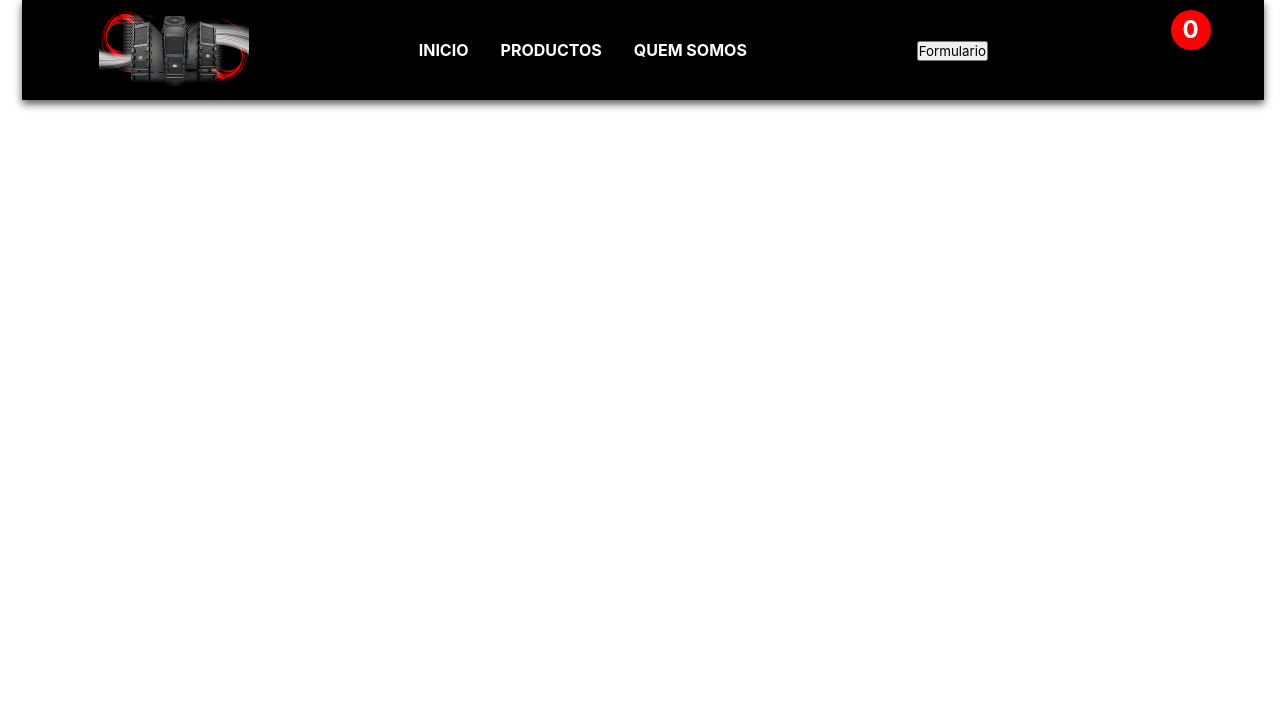
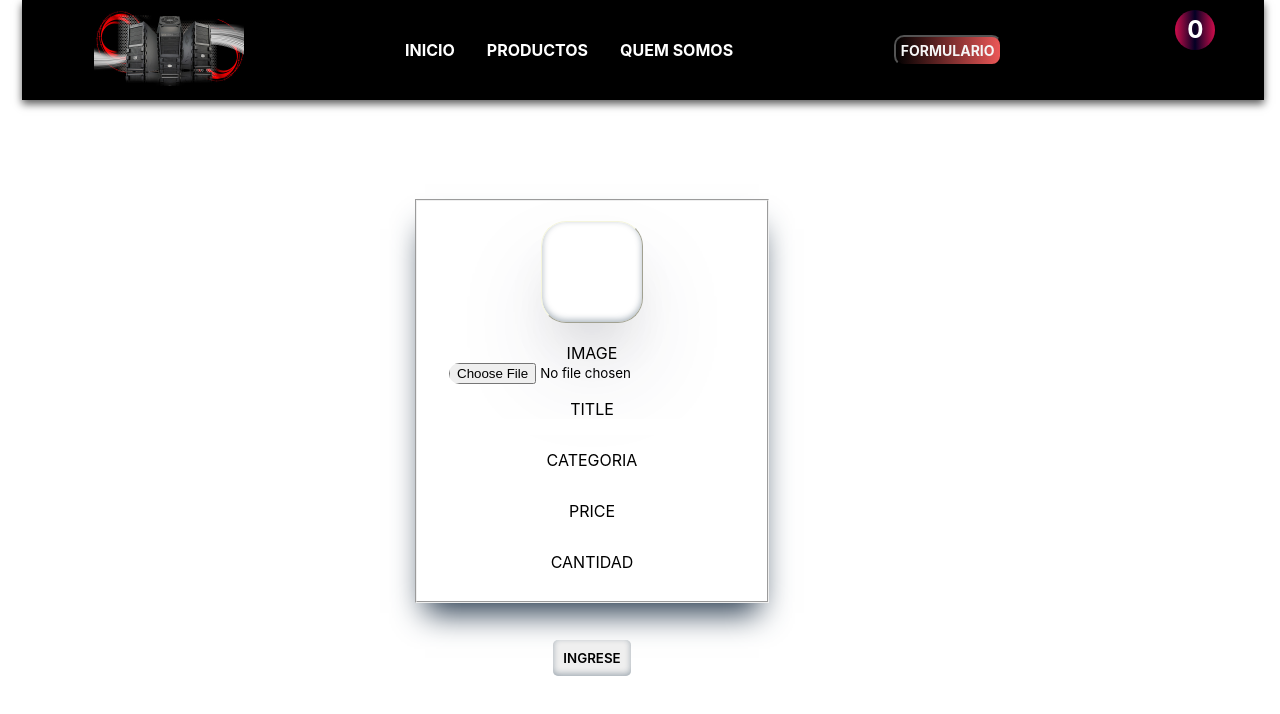
Before and after one commit to jhonmanuelg/loja-Online, a React (Create React App) app: page /form in a window 1280 px wide. Shown: the top 714 px of the page. Built offline with nearby package versions, Linux system fonts and the light colour scheme; some icons are missing.

Commit message:
Subiendo atualização de chamdo dos produtos para o carrinho de compras

```diff
--- a/src/components/carrito/Carrito.js
+++ b/src/components/carrito/Carrito.js
@@ -45,7 +45,7 @@ export const Carrito = () => {
             carrito.forEach((item, index) => {
                 if (item.id === id) {
                     item.cantidad = 1;
-                    carrito.splice(index, 1)
+                    carrito.splice(index,1 )
                 }
             })
             setCarrito([...carrito])
--- a/src/components/context/Dataprovider.js
+++ b/src/components/context/Dataprovider.js
@@ -30,7 +30,7 @@ export const DataProvider = (props) =>{
 
     const addCarrito = (id) =>{
         const addCarrito = carrito.every(item => {
-            return item.id  == id;
+            return item.id  !== id;
         })
         if(addCarrito){
             const data = productos.filter(producto => {
--- a/src/components/form/Form.js
+++ b/src/components/form/Form.js
@@ -1,10 +1,56 @@
-import React from 'react'
-import { Route } from 'react-router-dom'
+import React from "react";
+import  "./styleform.css"
+import { Link } from "react-router-dom";
 
-export default function Form() {
+
+export const Form = () => {
+
+
     return (
-        <div>
+      <div className="formulario">
+        <form className="caixaPrincipal">
+          <h1>Ingrese seu produto</h1>
+          <fieldset className="caixaSecundaria">
+            <div className="cuadro"></div>
+            <label className="caixaSoporte">
+              image
+              <input
+                type="file"
+              />
+            </label>
 
-        </div>
-    )
+            <label className="caixaSoporte">
+              title
+              <input
+                type="text"
+              />
+            </label>
+
+            <label className="caixaSoporte">
+              categoria
+              <input
+                type="text"
+              />
+            </label>
+
+            <label className="caixaSoporte">
+              price
+              <input
+                type="number"
+
+              />
+            </label>
+
+            <label className="caixaSoporte">
+              cantidad
+              <input
+                type="number"
+              />
+            </label>
+            <button className="btnform">INGRESE</button>
+          </fieldset>
+        </form>
+      </div>
+    );
+
 }
--- a/src/components/form/styleform.css
+++ b/src/components/form/styleform.css
@@ -0,0 +1,87 @@
+body {
+    box-sizing: content-box;
+  }
+
+  .formulario {
+    width: 100%;
+    height: 98vh;
+    background-repeat: no-repeat;
+    background-size: cover;
+  }
+
+  .caixaPrincipal {
+    margin: auto;
+    padding-top: 10%;
+    width: 450px;
+    height: 350px;
+  }
+
+  .caixaPrincipal > h1 {
+    margin: auto;
+    display: flex;
+    color: white;
+    font-size: 25px;
+    letter-spacing: 2px;
+    text-transform: uppercase;
+    margin-bottom: 10%;
+    width: auto;
+  }
+
+  .caixaSecundaria {
+    width: 350px;
+    height: 400px;
+    display: block;
+    justify-content: center;
+    align-items: center;
+    box-shadow: rgb(38, 57, 77) 0px 20px 30px -10px;
+    border: 10px outline beige;
+  }
+
+  .cuadro {
+    display: flex;
+    justify-content: center;
+    align-items: center;
+    margin: auto;
+    margin-top: 20px;
+    margin-bottom: 20px;
+    width: 100px;
+    height: 100px;
+    border: 1px outset beige;
+    border-radius: 25px 25px;
+    box-shadow: rgba(50, 50, 93, 0.25) 0px 50px 100px -20px,
+      rgba(0, 0, 0, 0.3) 0px 30px 60px -30px,
+      rgba(10, 37, 64, 0.35) 0px -2px 6px 0px inset;
+  }
+
+  .caixaSoporte {
+    display: flex;
+    flex-direction: column;
+    justify-content: center;
+    align-items: center;
+    margin: 15px 15px 15px 15px;
+    text-transform: uppercase;
+  }
+
+  .btnform {
+    display: flex;
+    margin: auto;
+    margin-top: 15%;
+    padding: 10px;
+    border: none;
+    font-weight: 600;
+
+    box-shadow: rgba(50, 50, 93, 0.25) 0px 50px 100px -20px,
+      rgba(0, 0, 0, 0.3) 0px 30px 60px -30px,
+      rgba(10, 37, 64, 0.35) 0px -2px 6px 0px inset;
+    border-radius: 5px;
+  }
+
+  .btnform:hover {
+    border: beige 2px outset;
+  }
+
+  input {
+    border-radius: 15px 15px;
+    border: none;
+    outline: none;
+  }
--- a/src/components/header/Header.js
+++ b/src/components/header/Header.js
@@ -2,6 +2,8 @@ import React, { useContext } from "react"
 import Nike from "../images/Nike.jpg";
 import { Link } from "react-router-dom";
 import { DataContext } from "../context/Dataprovider"
+
+
 
 
 
@@ -39,7 +41,9 @@ export const Header = () => {
           <Link to="/guemsomos">QUEM SOMOS</Link>
         </li>
       </ul>
-      <div><button className="button">Formulario</button></div>
+
+      <Link to="/Form"><button className="btnstart">FORMULARIO</button></Link>
+
 
       <div className="cart" variant="light" onClick={toogleMenu}>
 
--- a/src/components/inicio/Inicio.js
+++ b/src/components/inicio/Inicio.js
@@ -17,8 +17,11 @@ export const Inicio = () => {
         <h1>QUEM SOMOS</h1>
       </Link>
 
+      <Link to="/formulario">
+        <h1>Formulario</h1>
+      </Link>
       <div className="inicio3">
-      <img src={ Portada } alt="inicio" />
+        <img src={Portada} alt="inicio" />
       </div>
 
 
--- a/src/components/productos/Paginas.js
+++ b/src/components/productos/Paginas.js
@@ -1,22 +1,24 @@
 import React from 'react'
 import { Switch, Route } from 'react-router-dom';
 import { Inicio } from "../inicio/Inicio";
-import { ProductoLista }  from "./ProductoLista"
+import { ProductoLista } from "./ProductoLista"
 import { QuemSomos } from './QuemSomos';
-import { ProductoDetalles} from '../productos/ProductoDetalles';
+import { ProductoDetalles } from '../productos/ProductoDetalles';
+import { Form } from '../form/Form';
 
 
 
 export const Paginas = () => {
-    return(
+   return (
       <section>
          <Switch>
-            <Route  path="/" exact component={ Inicio} />
-            <Route  path="/productos" exact component={ ProductoLista} />
-            <Route path="/guemsomos" exact component={ QuemSomos} />
-            <Route path="/producto/:id" exact component={ ProductoDetalles} />
+            <Route path="/" exact component={Inicio} />
+            <Route path="/productos" exact component={ProductoLista} />
+            <Route path="/guemsomos" exact component={QuemSomos} />
+            <Route path="/producto/:id" exact component={ProductoDetalles} />
+            <Route path="/form"  exact component={Form}/>
          </Switch>
 
       </section>
-    )
-  };
+   )
+};
--- a/src/components/productos/ProductoDetalles.js
+++ b/src/components/productos/ProductoDetalles.js
@@ -1,9 +1,68 @@
-import React from 'react'
+import React, { useContext, useState, useEffect } from 'react'
+import { DataContext } from "../context/Dataprovider"
+import { useParams } from "react-router-dom";
+import { Link } from "react-router-dom";
+
+
 
 export const ProductoDetalles = () => {
+
+    const value = useContext(DataContext)
+    const [productos] = value.productos;
+    const addCarrito = value.addCarrito;
+    const [detalle, setDetalle] = useState([])
+    const params = useParams();
+
+
+    useEffect(() => {
+        productos.forEach(producto => {
+
+            if (producto.id === parseInt(params.id)) {
+                setDetalle(producto)
+            }
+        })
+    }, [params.id, productos])
+
     return (
-        <div>
-            Detalles del Producto
+        <div className="detallediv">
+            {
+                <div className="detalles">
+                    <h2>{detalle.title}</h2>
+                    <p className="price">${detalle.price}</p>
+                    <div className="grid">
+                        <p className="nuevo">Novo</p>
+                        <div className="size">
+                            <p>Modelo</p>
+                            <select placeholder="Modelo">
+                                <option value="1">1</option>
+                                <option value="1">2</option>
+                                <option value="1">3</option>
+                                <option value="1">4</option>
+                                <option value="1">5</option>
+                                <option value="1">6</option>
+                                <option value="1">7</option>
+                                <option value="1">8</option>
+                                <option value="1">9</option>
+                                <option value="1">10</option>
+                                <option value="1">11</option>
+                            </select>
+
+                        </div>
+
+                        <Link to="/productos">
+                            <button className="btn1">Productos</button>
+                        </Link>
+                    </div>
+
+                    <img src="https://a-static.mlcdn.com.br/618x463/pc-gamer-completo-g-fire-htg-634-amd-ryzen-5-4-2ghz-8gb-radeon-rx-vega-2gb-ssd-240gb-monitor-18/gfire/htg-634/e4e4c163a0d0793710568c664ae7a0ac.jpg?auto=format,compress&q=90&updated_at=1606319825&w=1000" alt={detalle.title} />
+                    <div className="description">
+                        <p><b>Descrição:</b>Computadores e tecnologia na mao de todos e para todos.Cria nvas oportunidades e novos começos para teu futuro.<br /><br />
+                            Bora a conquistar o nosso novo leque de oportunidades com a programação
+                        </p>
+                    </div>
+                </div>
+            }
+
         </div>
     )
 }
--- a/src/index.css
+++ b/src/index.css
@@ -91,7 +91,8 @@ header .cart span{
   padding: 0rem;
   font-size: 1.5rem;
   font-weight: 700 ;
-  background-color: red;
+  background: rgb(233,243,245);
+  background: linear-gradient(90deg, rgba(233,243,245,1) 0%, rgba(206,13,75,1) 0%, rgba(2,0,36,1) 50%, rgba(206,13,75,1) 100%, rgba(224,14,78,0.6085784655659139) 100%);
 }
 
 .inicio2{
@@ -393,14 +394,142 @@ margin: 2rem;
 
 
 .btnstart {
-  background-color: yellow !important;
+  padding:5px;
+  background: rgb(2,0,36);
+  background: linear-gradient(to right, #000000, #EB5757);
   font-size: 14px;
   font-weight:bold;
-  color: black;
+  color: whitesmoke;
+  border-radius: 10px;
   font-family: -apple-system, BlinkMacSystemFont, 'Segoe UI', 'Roboto', 'Oxygen',
   'Ubuntu', 'Cantarell', 'Fira Sans', 'Droid Sans', 'Helvetica Neue',
   sans-serif;
+  transition: all 1000ms;
 }
+
+.btnstart:hover{
+  box-shadow: 0px 4px 7px rgba(255, 255, 255, 0.61);
+}
+
+
+/* ===========Detalles Productos=================== */
+
+.detallediv {
+  padding: 10rem 0;
+
+}
+
+.detalles{
+  display:flex;
+  flex-direction:column;
+  width:100%;
+  padding:5rem ;
+  box-sizing: border-box;
+  border: indigo 1px solid;
+}
+
+.detalle h2 {
+  font-size: 3rem;
+  width: 100%;
+  max-width:1000px;
+  margin: 0 auto;
+  font-family:Helvetica, sans-serif;
+}
+
+.detalles .price{
+  font-size: 2rem;
+  width: 100%;
+  color: blue;
+}
+
+.detalles img{
+  margin: auto;
+  display:flex;
+  width:500px;
+  height:500px;
+  object-fit: contain;
+  margin-top: -7rem;
+  z-index: -1;
+
+}
+
+ .btn1{
+   display: flex;
+   justify-content: center;
+   width:170px;
+   margin:1rem 0 0 0;
+   padding: 0.625rem;
+   border:none;
+   outline:0;
+   background-color: #3033d3;
+   font-size: 20px;
+   color:white;
+   font-weight:600;
+   border-radius:8px;
+   cursor:pointer;
+   text-align: center;
+
+}
+
+.detalles .grid {
+  display:grid;
+  grid-template-columns: 1fr 1fr;
+  gap: 2rem 1rem;
+  max-width: 100px;
+}
+
+.detalles .grid > .nuevo, .size{
+  padding: 0.5rem 1rem;
+  border-radius: 7px;
+  font-size:2rem;
+  font-weight: 600;
+  color:white;
+}
+
+.detalles .grid  .nuevo {
+  background-color: rgb(0, 174, 255);
+}
+
+.detalles .grid .size {
+  background-color: rgba(141, 57, 201, 0.849);
+  display:flex;
+}
+
+.detalles .grid .size .selector{
+  border:none;
+  font-size: 2rem;
+  background-color:red;
+  color: white;
+  cursor: pointer;
+}
+
+.detalles input{
+  max-width: 700px;
+  margin: 0 auto;
+  width:100%;
+  margin-bottom: 2rem ;
+}
+
+.detalles .description{
+  font-size: 1.1rem;
+  max-width: 1300px;
+  width:100%;
+  letter-spacing: 1px;
+  color:gray;
+  margin: 0 auto;
+  font-weight: 500px;
+}
+
+.detalles .description b{
+  font-size: 1.4rem;
+
+}
+
+
+.detalles .input {
+  max-width: 700px;
+}
+
 
 /* ===============MEDIA QUERY======================*/
 
```
Also changed, not shown: src/components/productos/ProductoItem.js (+6 -6 lines).
